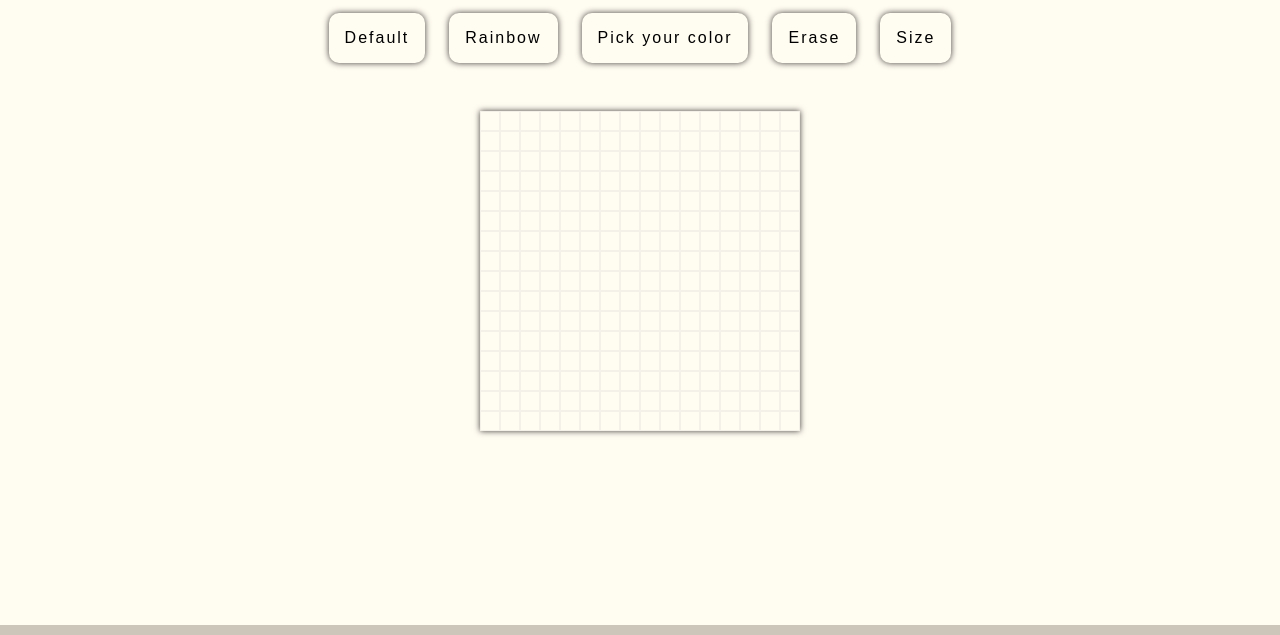
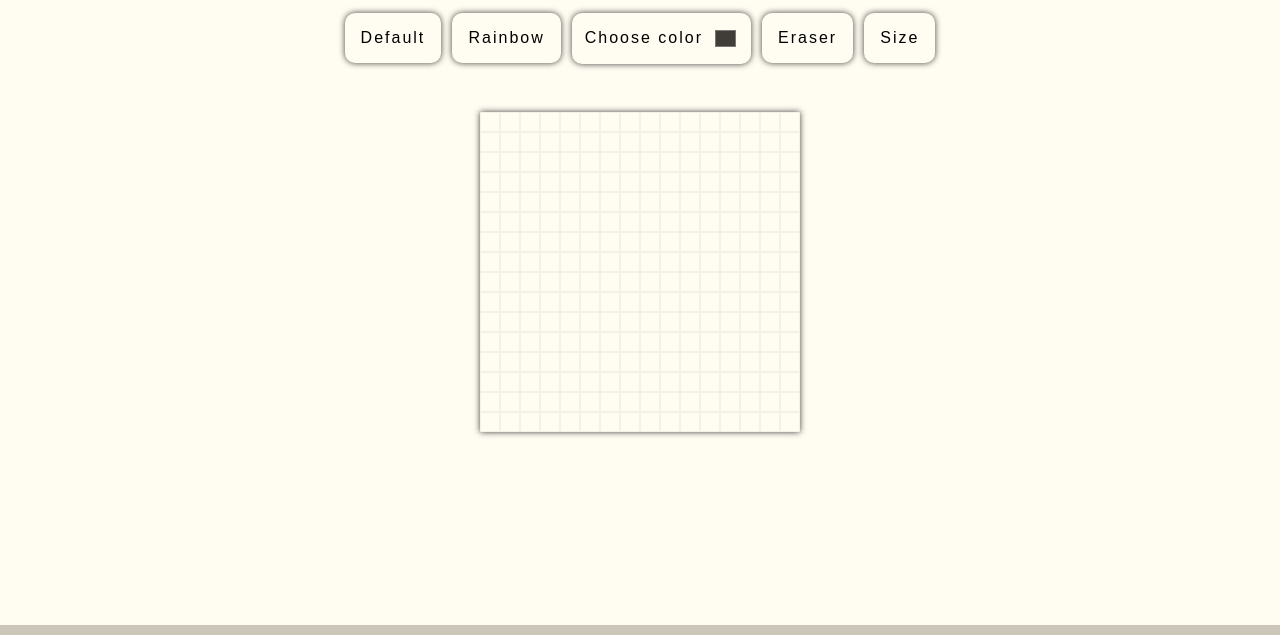
Before and after one commit to ulloa-g/Etch-a-Sketch, a plain HTML site: page index.html in a window 1280 px wide. Shown: the part 115-750 px from the top of the page. Drawn offline with Linux system fonts and the light colour scheme.

Commit message:
almost there just need to make work the color picker now

```diff
--- a/index.html
+++ b/index.html
@@ -4,9 +4,9 @@
     <meta charset="UTF-8">
     <meta http-equiv="X-UA-Compatible" content="IE=edge">
     <meta name="viewport" content="width=device-width, initial-scale=1.0">
-    <link rel="stylesheet" href="style.css">
     <script src="./index.js" defer></script>
     <link rel="icon" type="image/x-icon" href="./media/favicon/fav1-96.png">
+    <link rel="stylesheet" href="style.css">
     <title>Etch-a-Sketch</title>
 </head>
 <body>
@@ -17,8 +17,10 @@
         <ul>
             <li><button class="btn default">Default</button></li>
             <li><button class="btn rainbow">Rainbow</button></li>
-            <li><button class="btn pick">Pick your color</button></li>
-            <li><button class="btn erase">Erase</button></li>
+            <li><button class="btn pick" id="btnPicker">Choose color <span>
+                <input type="color" name="picker" id="picker" value="#403D39" colorpick-eyedropper-active="false">
+            </span></li></button>
+            <li><button class="btn erase">Eraser</button></li>
             <li><button class="btn size">Size</button></li>
         </ul>
     </nav>
--- a/index.js
+++ b/index.js
@@ -15,12 +15,18 @@ function createGrid(size) {
         color = defaultColor;
         btnRainbow.addEventListener('click', ()=> {
             div.addEventListener('mouseover', ()=> {
-                div.style.backgroundColor = 'red';
+                const randomColor = Math.floor(Math.random()*16777215).toString(16);
+                div.style.backgroundColor = "#" + randomColor;
             })
         });
         btnDefault.addEventListener('click', ()=> {
             div.addEventListener('mouseover', ()=> {
                 div.style.backgroundColor = '#252422';
+            })
+        });
+        btnErase.addEventListener('click', ()=> {
+            div.addEventListener('mouseover', ()=> {
+                div.style.backgroundColor = '#FFFCF2';
             })
         });
         div.addEventListener('mouseover', ()=> {
--- a/style.css
+++ b/style.css
@@ -23,10 +23,10 @@ time, mark, audio, video {
 	vertical-align: baseline;
 }
 /* HTML5 display-role reset for older browsers */
-article, aside, details, figcaption, figure,
+/* article, aside, details, figcaption, figure,
 footer, header, hgroup, menu, nav, section {
 	display: block;
-}
+} */
 body {
 	line-height: 1;
 }
@@ -61,8 +61,26 @@ body {
     display: flex;
     justify-content: center;
     flex-wrap: wrap;
-    gap: 1.5rem;
+    gap: 0.7rem;
     margin-bottom: 3rem;
+}
+#picker {
+    appearance: none;
+    background-color: transparent;
+    width: 25px;
+    height: 25px;
+    border: none;
+    cursor: pointer;
+    padding: 0;
+    margin: 0;
+}
+#btnPicker {
+    display: flex;
+    justify-content: center;
+    align-items: center;
+    cursor: auto;
+    gap: 10px;
+    padding: 0.8rem;
 }
 .btn {
     font-size: 1rem;
```
